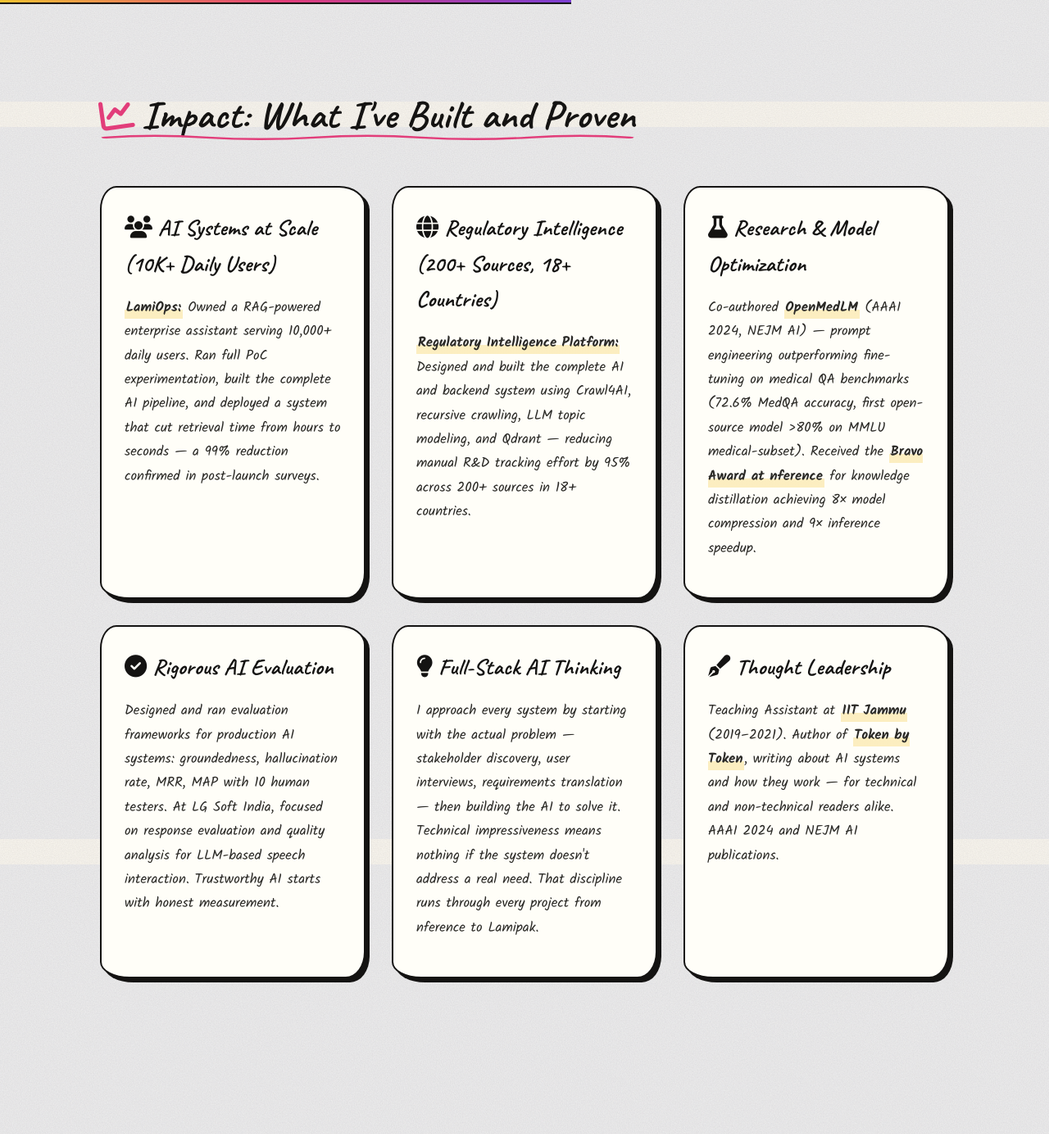
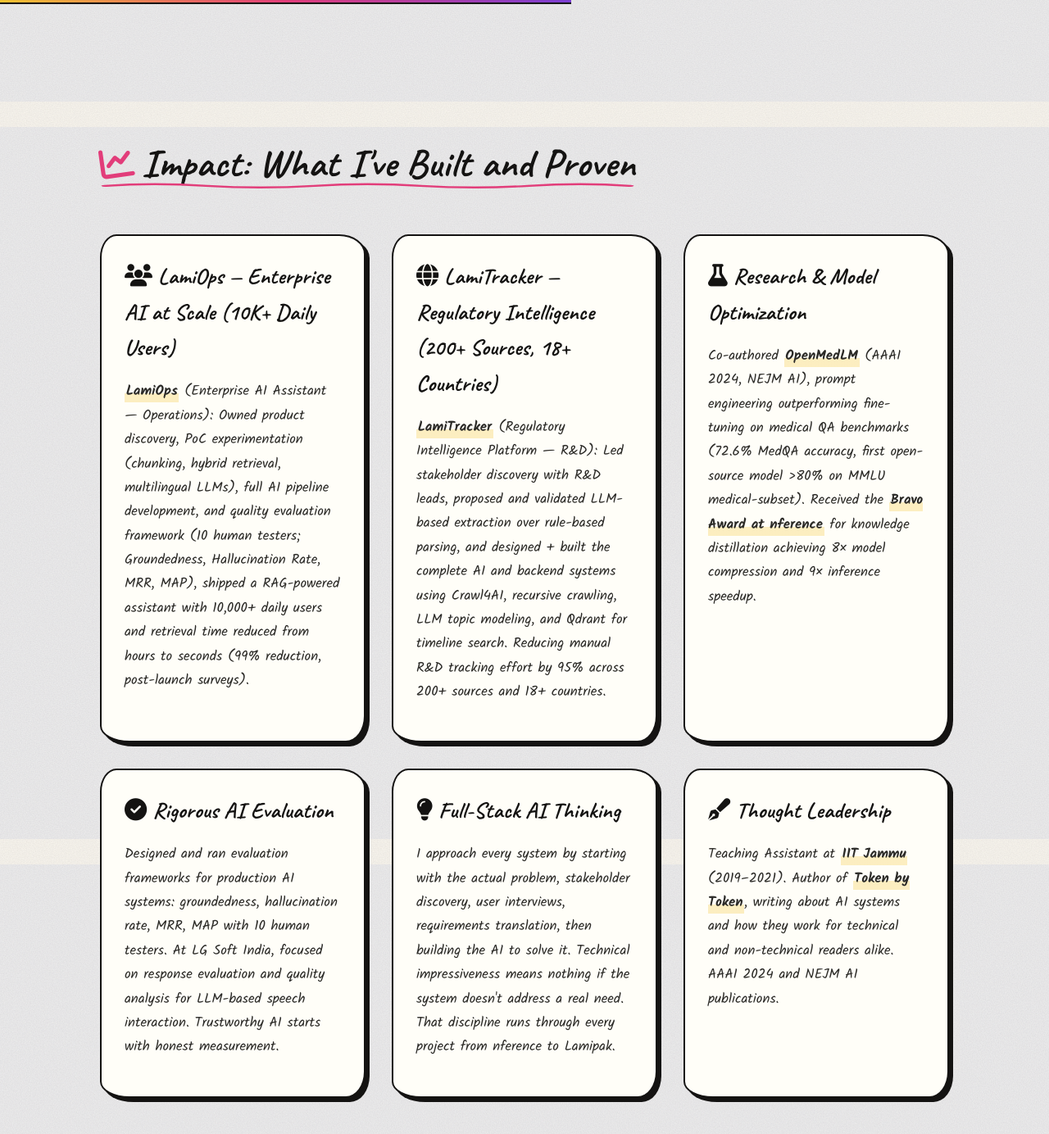
Before and after one commit to mayank1101/mayank1101.github.io, a Jekyll site: the page built from about.html, in a window 1280 px wide and 1400 px high, scrolled down 2576 px. Shown: the top 1384 px of the window at 82% size. Built offline with Jekyll 4.4.1, drawn with Linux system fonts in a browser that asks for light colours; some web fonts are replaced; some of the changed text lies outside the part shown.

Commit message:
fixed lamitracker and lamiops context across resume

```diff
--- a/about.html
+++ b/about.html
@@ -18,9 +18,9 @@
         <div class="hero-text">
             <h1>About Me</h1>
             <p>
-                I'm a Senior Applied AI Engineer with 4.5+ years building enterprise AI systems end-to-end —
+                I'm a Senior Applied AI Engineer with 4.5+ years building enterprise AI systems end-to-end
                 from research validation to production deployment. NLP pipelines, RAG-powered assistants,
-                regulatory intelligence platforms, healthcare AI models — across Lamipak, nference.ai, NeurIOT Labs,
+                regulatory intelligence platforms, healthcare AI models across Lamipak, nference.ai, NeurIOT Labs,
                 and LG Soft India. My data science background means I think rigorously about problem definition,
                 evaluation, and what an AI system actually needs to do to be useful in the real world.
             </p>
@@ -44,7 +44,7 @@
             At <strong>nference.ai</strong>, I built production AI systems for healthcare: NLP pipelines using BioClinicalBERT and SciBERT,
             knowledge distillation that reduced model size by <strong>8×</strong> while achieving <strong>9× inference speedup</strong>,
             and multimodal AI combining chest X-ray imaging with clinical text. I co-authored <strong>OpenMedLM</strong> (AAAI 2024, NEJM AI),
-            the first open-source model to surpass 80% accuracy on the MMLU medical-subset — using prompt engineering, not fine-tuning.
+            the first open-source model to surpass 80% accuracy on the MMLU medical-subset using prompt engineering, not fine-tuning.
         </p>
         <p>
             After nference, I worked across a range of AI engineering roles — independent consulting (Forta Health, AISECT),
@@ -52,8 +52,8 @@
             Each expanded my experience across domains: healthcare, pharma, consumer AI.
         </p>
         <p>
-            At <strong>Lamipak</strong>, I owned AI products end-to-end: <strong>LamiOps</strong> (RAG-powered enterprise assistant, 10K+ daily users)
-            and a <strong>Regulatory Intelligence Platform</strong> (200+ sources, 18+ countries, 95% reduction in manual R&D tracking).
+            At <strong>Lamipak</strong>, I owned two AI products end-to-end: <strong>LamiOps</strong> (Enterprise AI Assistant - Operations, 10K+ daily users)
+            and <strong>LamiTracker</strong> (Regulatory Intelligence Platform - R&D, 200+ sources, 18+ countries, 95% reduction in manual R&D tracking).
             I ran the full pipeline — stakeholder discovery, PoC experimentation, system architecture, evaluation framework, coordinated delivery.
         </p>
         <p>
@@ -89,21 +89,11 @@
             </p>
         </div>
 
-        <!-- <div class="card scroll-animate">
-            <h3><i class="fas fa-briefcase"></i> Consulting & Diverse AI Domains</h3>
-            <p>
-                As an independent AI/ML consultant, worked with <strong>Forta Health</strong> (OpenMedLM research)
-                and <strong>AISECT</strong> (AI-powered automation). Built a pharmaceutical intelligence platform at
-                <strong>NeurIOT Labs</strong>. Evaluated LLM-based speech systems for <strong>LG Soft India</strong>'s
-                ThinQ smart TV ecosystem. Each role expanded applied AI depth across domains.
-            </p>
-        </div> -->
-
         <div class="card scroll-animate">
             <h3><i class="fas fa-rocket"></i> Enterprise AI Products at Scale</h3>
             <p>
-                At <strong>Lamipak</strong>, owned GenAI products end-to-end. <strong>LamiOps</strong> (10K+ daily users, RAG-powered)
-                and a <strong>Regulatory Intelligence Platform</strong> (200+ sources, 18+ countries).
+                At <strong>Lamipak</strong>, owned two GenAI products end-to-end: <strong>LamiOps</strong> (Enterprise AI Assistant - Operations, 10K+ daily users)
+                and <strong>LamiTracker</strong> (Regulatory Intelligence Platform - R&D, 200+ sources, 18+ countries).
                 Ran PoC experimentation (chunking strategies, hybrid retrieval, multilingual LLMs),
                 built full AI and backend pipelines, designed evaluation frameworks, and coordinated delivery with frontend.
             </p>
@@ -116,27 +106,29 @@
     <h2><i class="fas fa-chart-line"></i> Impact: What I've Built and Proven</h2>
     <div class="cards">
         <div class="card scroll-animate">
-            <h3><i class="fas fa-users"></i> AI Systems at Scale (10K+ Daily Users)</h3>
+            <h3><i class="fas fa-users"></i> LamiOps — Enterprise AI at Scale (10K+ Daily Users)</h3>
             <p>
-                <strong>LamiOps:</strong> Owned a RAG-powered enterprise assistant serving 10,000+ daily users.
-                Ran full PoC experimentation, built the complete AI pipeline, and deployed a system that cut retrieval time
-                from hours to seconds — a 99% reduction confirmed in post-launch surveys.
+                <strong>LamiOps</strong> (Enterprise AI Assistant — Operations): Owned product discovery, PoC experimentation
+                (chunking, hybrid retrieval, multilingual LLMs), full AI pipeline development, and quality evaluation framework
+                (10 human testers; Groundedness, Hallucination Rate, MRR, MAP), shipped a RAG-powered assistant with
+                10,000+ daily users and retrieval time reduced from hours to seconds (99% reduction, post-launch surveys).
             </p>
         </div>
 
         <div class="card scroll-animate">
-            <h3><i class="fas fa-globe"></i> Regulatory Intelligence (200+ Sources, 18+ Countries)</h3>
+            <h3><i class="fas fa-globe"></i> LamiTracker — Regulatory Intelligence (200+ Sources, 18+ Countries)</h3>
             <p>
-                <strong>Regulatory Intelligence Platform:</strong> Designed and built the complete AI and backend system
-                using Crawl4AI, recursive crawling, LLM topic modeling, and Qdrant — reducing manual R&D tracking effort
-                by 95% across 200+ sources in 18+ countries.
+                <strong>LamiTracker</strong> (Regulatory Intelligence Platform — R&D): Led stakeholder discovery with R&D leads,
+                proposed and validated LLM-based extraction over rule-based parsing, and designed + built the complete AI
+                and backend systems using Crawl4AI, recursive crawling, LLM topic modeling, and Qdrant for timeline search. Reducing manual
+                R&D tracking effort by 95% across 200+ sources and 18+ countries.
             </p>
         </div>
 
         <div class="card scroll-animate">
             <h3><i class="fas fa-flask"></i> Research & Model Optimization</h3>
             <p>
-                Co-authored <strong>OpenMedLM</strong> (AAAI 2024, NEJM AI) — prompt engineering outperforming fine-tuning
+                Co-authored <strong>OpenMedLM</strong> (AAAI 2024, NEJM AI), prompt engineering outperforming fine-tuning
                 on medical QA benchmarks (72.6% MedQA accuracy, first open-source model >80% on MMLU medical-subset).
                 Received the <strong>Bravo Award at nference</strong> for knowledge distillation achieving 8× model compression
                 and 9× inference speedup.
@@ -155,8 +147,8 @@
         <div class="card scroll-animate">
             <h3><i class="fas fa-lightbulb"></i> Full-Stack AI Thinking</h3>
             <p>
-                I approach every system by starting with the actual problem — stakeholder discovery, user interviews,
-                requirements translation — then building the AI to solve it. Technical impressiveness means nothing if
+                I approach every system by starting with the actual problem, stakeholder discovery, user interviews,
+                requirements translation, then building the AI to solve it. Technical impressiveness means nothing if
                 the system doesn't address a real need. That discipline runs through every project from nference to Lamipak.
             </p>
         </div>
@@ -165,7 +157,7 @@
             <h3><i class="fas fa-pen-fancy"></i> Thought Leadership</h3>
             <p>
                 Teaching Assistant at <strong>IIT Jammu</strong> (2019–2021). Author of <strong>Token by Token</strong>,
-                writing about AI systems and how they work — for technical and non-technical readers alike.
+                writing about AI systems and how they work for technical and non-technical readers alike.
                 AAAI 2024 and NEJM AI publications.
             </p>
         </div>
```
Also changed, not shown: index.html (+9 -9 lines), resume.html (+7 -7 lines), README.md.
